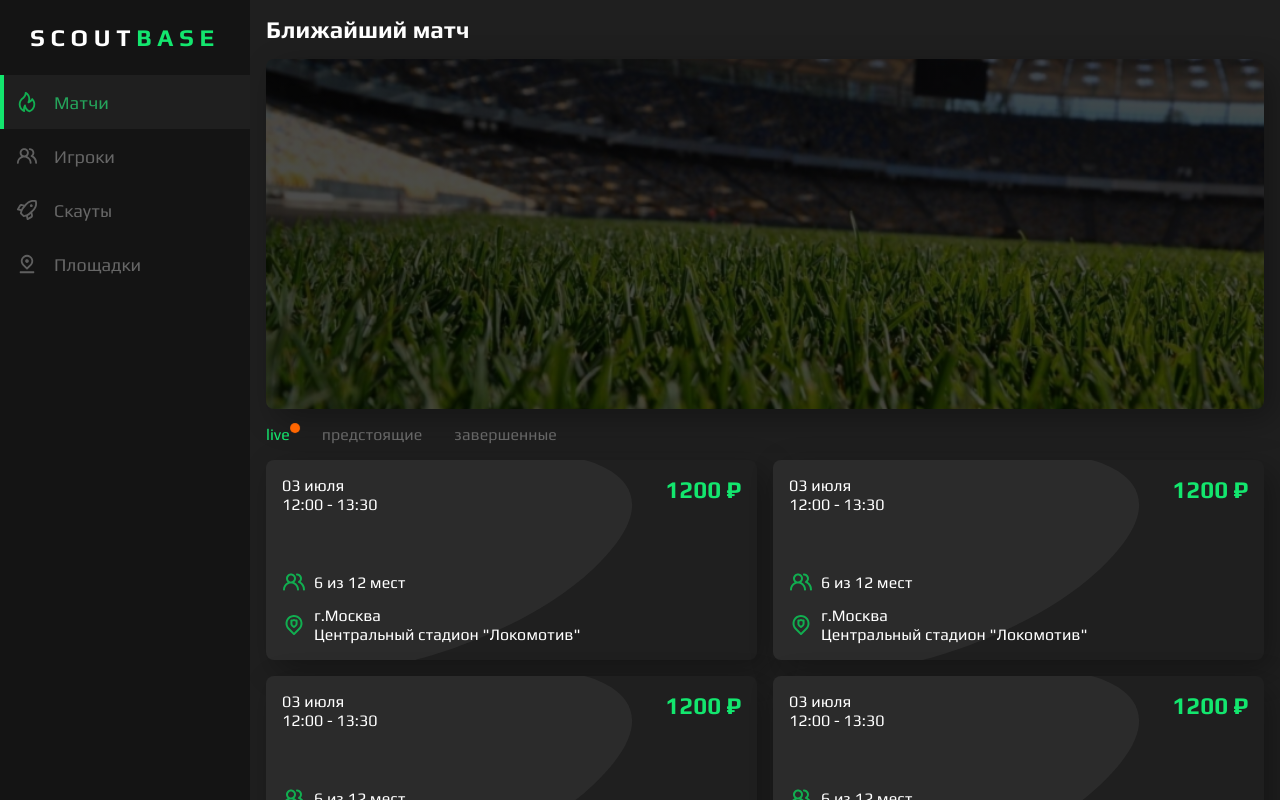
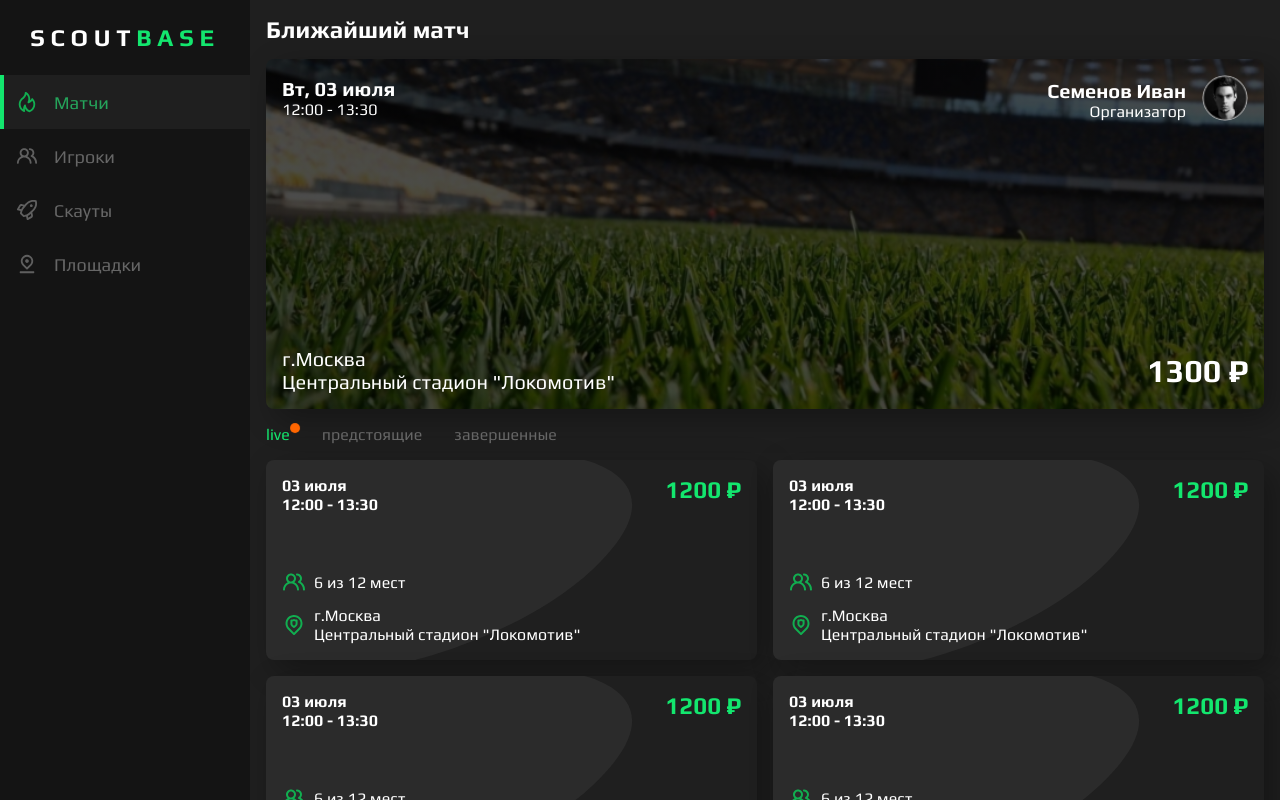
Before and after one commit to AndreiExtr/Web_ScoutBase, a Vue app: page /home in a window 1280 px wide. Built offline with nearby package versions, Linux system fonts and the light colour scheme.

Commit message:
add match

```diff
--- a/src/components/InputField.vue
+++ b/src/components/InputField.vue
@@ -25,7 +25,7 @@ export default {
 </script>
 
 <style lang="scss">
-$primary-color: #75efb0;
+$primary-color: #13e66e;
 $text-color: #fff;
 $text-label: #6d6f74;
 .input-field {
--- a/src/components/MatchCard.vue
+++ b/src/components/MatchCard.vue
@@ -73,6 +73,7 @@ $text-color: #fff;
     p{
       text-align: left;
       color: $text-color;
+      font-weight: 700;
     }
 
     h3{
--- a/src/views/HomeView.vue
+++ b/src/views/HomeView.vue
@@ -7,7 +7,23 @@
     <!-- МАТЧИ -->
     <div class="wrapper__content" v-if="activeTab === 0">
       <h1>Ближайший матч</h1>
-      <div class="wrapper__content-match"></div>
+      <div class="wrapper__content-match">
+        <div class="title">
+          <p> <span style="font-size: 20px;font-weight: 700;">Вт, 03 июля</span><br> 12:00 - 13:30</p>
+
+          <div class="user">
+            <p><span style="font-size: 20px;font-weight: 700;">Семенов Иван</span><br>Организатор</p>
+            <img class="avatar" alt="" src="@/assets/img/avatar.png">
+          </div>
+        </div>
+        <div class="title">
+          <p style="font-size: 20px;font-weight: 400;"> г.Москва<br>Центральный стадион "Локомотив"</p>
+
+          <div class="user">
+            <p style="font-size: 32px;font-weight: 700;">1300 ₽</p>
+          </div>
+        </div>
+      </div>
       <div class="wrapper__content-tabs">
         <a href="#" :class="{ active: activeTabs === 0 }" @click.prevent="setActiveTabs(0)">live<div class="vibrate"></div></a>
         <a href="#" :class="{ active: activeTabs === 1 }" @click.prevent="setActiveTabs(1)">предстоящие</a>
@@ -220,6 +236,34 @@ $text-color: #fff;
       background-image: linear-gradient(rgba(0, 0, 0, 0.7), rgba(0, 0, 0, 0.7)), url("@/assets/img/background.png");
       background-repeat:no-repeat;
       background-size: cover ;
+      display: flex;
+      flex-direction: column;
+      justify-content: space-between;
+
+      .title{
+        display: flex;
+        flex-direction: row;
+        justify-content: space-between;
+        align-items: center;
+        color: $text-color;
+        text-align: left;
+
+        .user{
+          display: flex;
+          flex-direction: row;
+          align-items: flex-end;
+          gap: 16px;
+          text-align: right;
+
+          .avatar {
+            border-radius: 40px;
+            width: 46px;
+            height: 46px;
+            object-fit: cover;
+            mix-blend-mode: normal;
+          }
+        }
+      }
     }
 
     &-tabs {
```
Also changed, not shown: src/assets/img/avatar.png (added).
